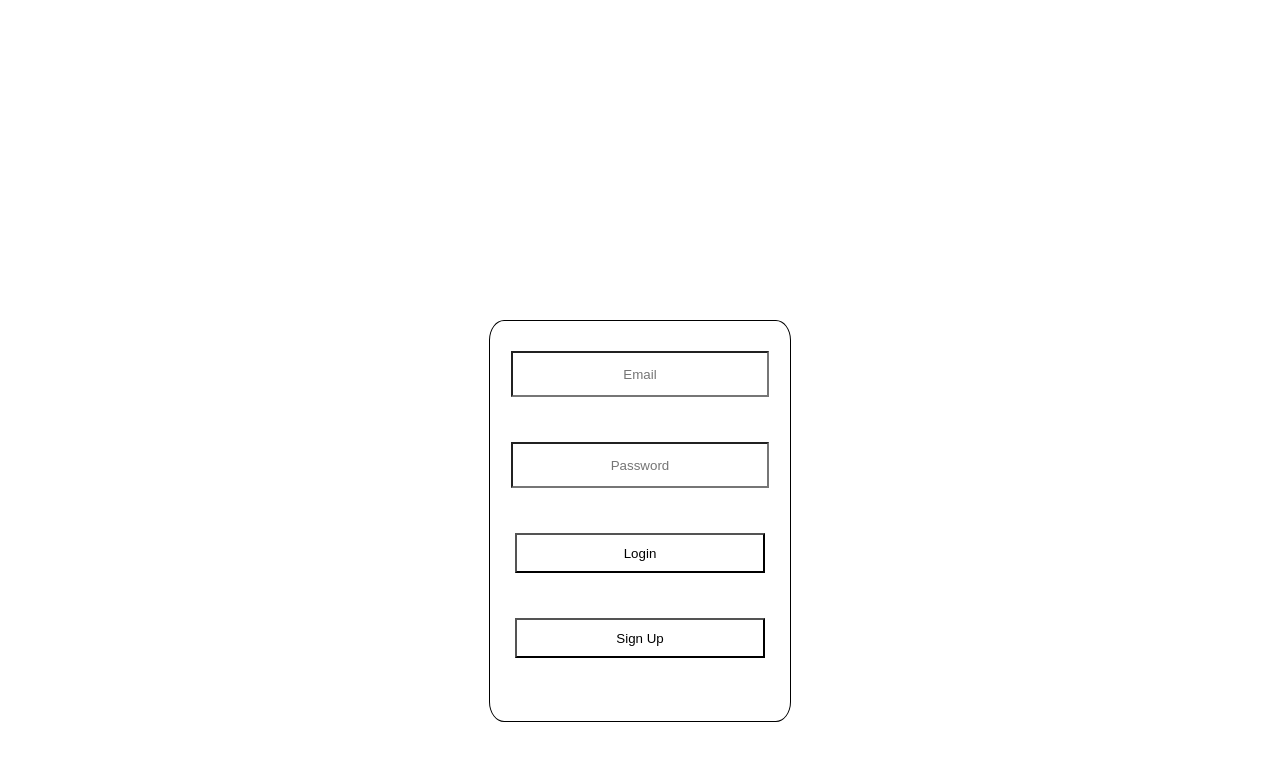
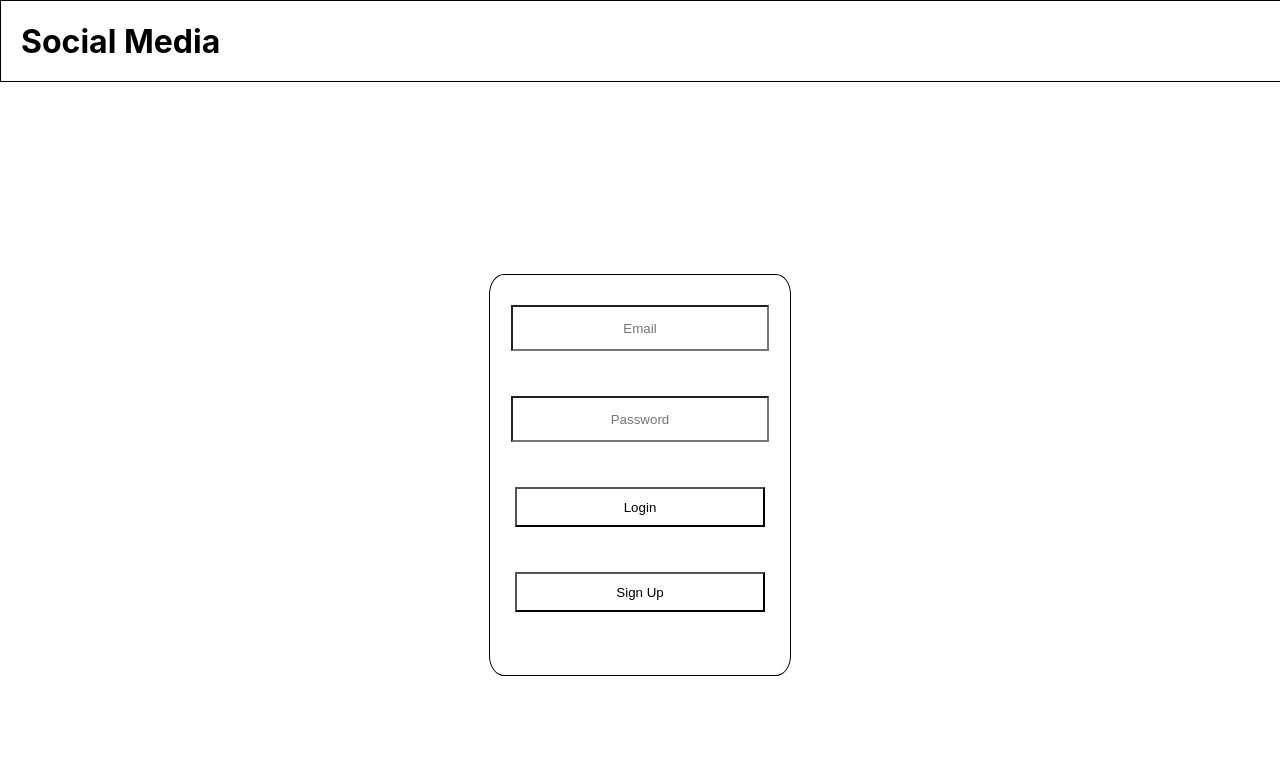
Before and after one commit to Tomal1/social-media, a React (Create React App) app: page / in a window 1280 px wide. Shown: the top 760 px of the page. Built offline with nearby package versions, Linux system fonts and the light colour scheme.

Commit message:
header added

```diff
--- a/src/App.js
+++ b/src/App.js
@@ -2,11 +2,14 @@ import logo from './logo.svg';
 import './App.css';
 
 import Login from './Components/Login';
+import Header from './Components/Header';
 
 function App() {
   return (
+    <>
+    <Header/>
     <Login/>
-
+    </>
   );
 }
 
--- /dev/null
+++ b/src/Components/Header/header.css
@@ -0,0 +1,10 @@
+.header{
+    border:1px solid black;
+    margin: 0;
+    width: 100vw;
+    height: 10vh;
+}
+
+h1{
+    margin-left:20px;
+}
--- /dev/null
+++ b/src/Components/Header/index.js
@@ -0,0 +1,15 @@
+import React from "react";
+import "./header.css";
+
+
+const Header = () =>{
+
+    return(
+        <header className="header">
+            <h1>Social Media</h1>
+        </header>
+    )
+
+}
+
+export default Header;
--- a/src/Components/Login/login.css
+++ b/src/Components/Login/login.css
@@ -9,12 +9,11 @@ body{
 }
 
 .loginform{
-   margin: 25%;
+   margin: 15%;
    border: 1px solid black;
    height:50vh;
    width: 300px;
    border-radius: 5%;
-
 }
 
 input{
```
